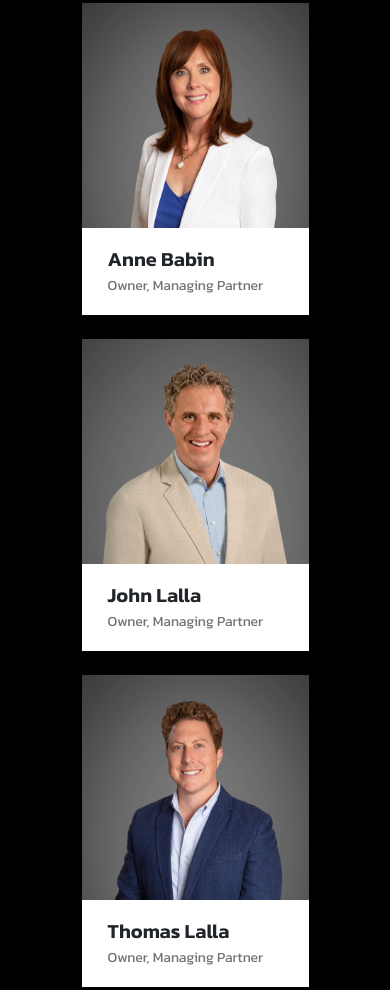
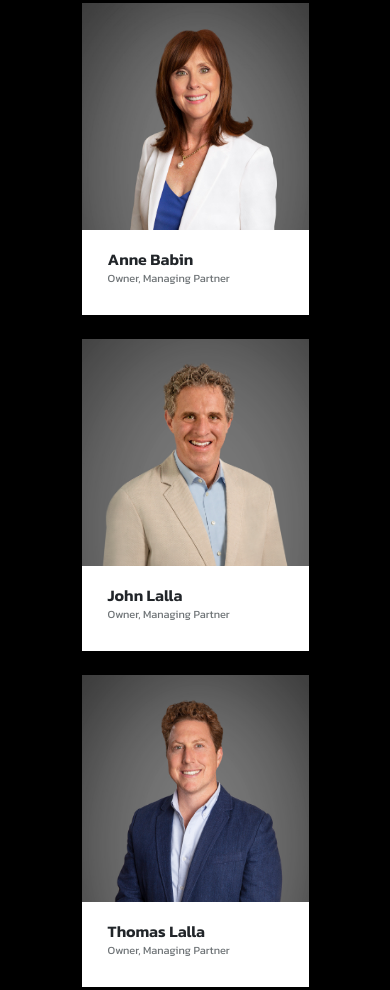
Before and after one commit to vesnalesevic/natco, a plain HTML site: page about.html in a window 390 px wide. Shown: the part 2333-3323 px from the top of the page. Drawn offline with nearby package versions, Linux system fonts and the light colour scheme.

Commit message:
members photos

```diff
--- a/style.css
+++ b/style.css
@@ -105,6 +105,7 @@ h6 {
     font-size: 20px;
     line-height: 22px;
     font-weight: 600;
+    margin-bottom: 0.25rem !important;
 }
 
 p {
@@ -1293,12 +1294,29 @@ textarea {
     .member_photo {
         height: 227px !important;
     }
+
+    h6 {
+        font-size: 16px;
+        line-height: 18px;
+    }
+
+    .member_information .p1 {
+        font-size: 14px;
+        text-align: left;
+        line-height: 15px;
+    }
 }
 
 @media (min-width:991px) and (max-width:1199px) {
     .member_information {
         padding-left: 15px;
     }
+
+    .member_information .p1 {
+        font-size: 14px;
+        text-align: left;
+        line-height: 15px;
+    }
 }
 
 @media (max-width:1199px) {
@@ -1320,6 +1338,7 @@ textarea {
     .member_photo {
         height: 200px !important;
     }
+
 }
 
 @media (max-width:991px) {
@@ -1425,6 +1444,16 @@ textarea {
     .member_photo {
         height: 284px !important;
     }
+
+    h6 {
+        font-size: 20px;
+        line-height: 22px;
+    }
+
+    .more_information .p1 {
+        font-size: 14px;
+        line-height: 15px;
+    }
 }
 
 @media (max-width:767px) {
@@ -1464,6 +1493,16 @@ textarea {
 
     .member_photo {
         height: 227px !important;
+    }
+
+    h6 {
+        font-size: 16px;
+        line-height: 18px;
+    }
+
+    .member_information .p1 {
+        font-size: 11px;
+        line-height: 12px;
     }
 
 }
```
